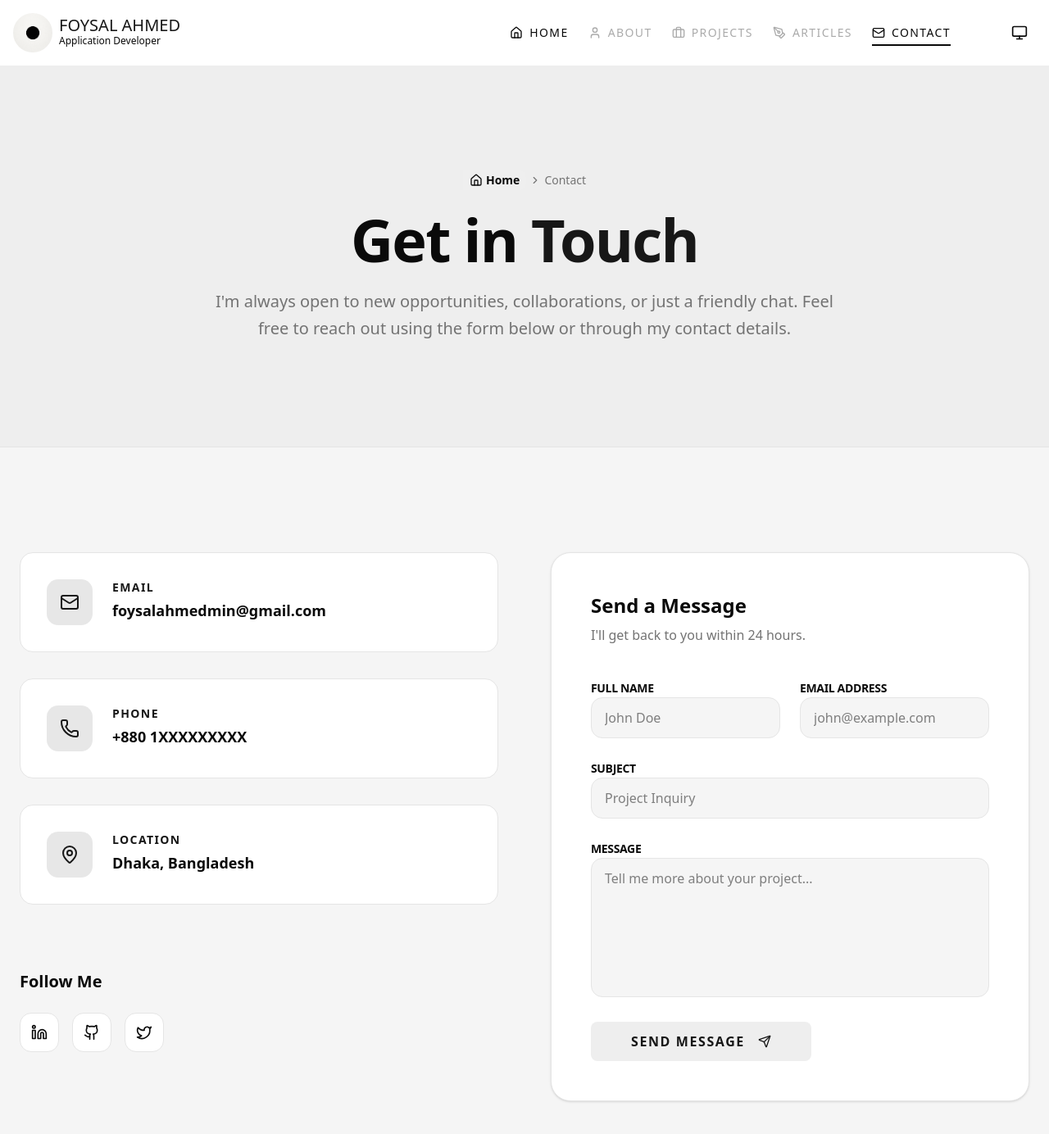
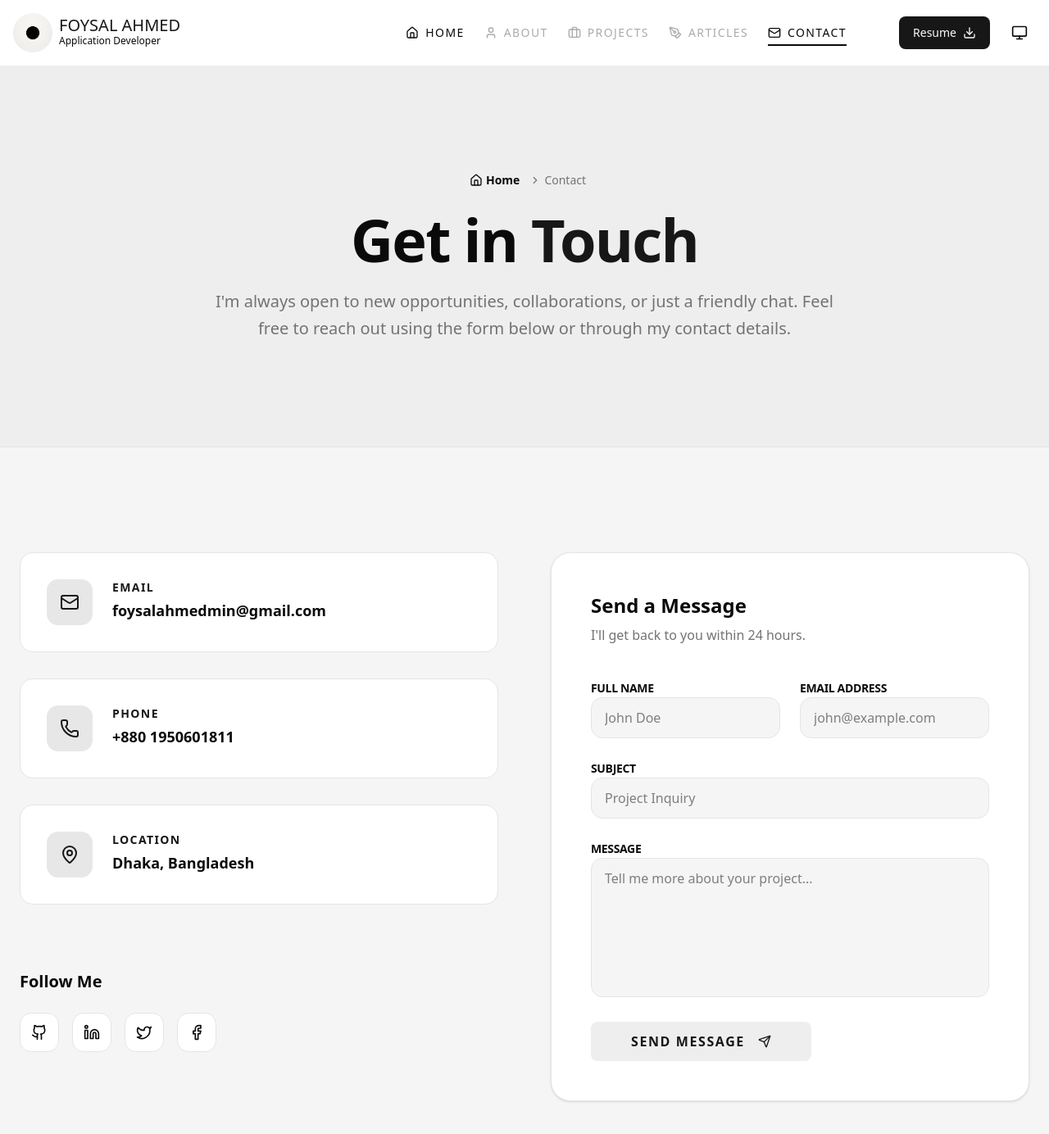
Before and after one commit to foysalahmedmin/foysalahmedmin-portfolio-next.js, a Next.js app: page /contact in a window 1280 px wide. Shown: the top 1384 px of the page at 82% size. Built offline with nearby package versions, Linux system fonts and the light colour scheme.

Commit message:
Update Header

```diff
--- a/src/components/(common)/contact-page/contact-content-section/index.tsx
+++ b/src/components/(common)/contact-page/contact-content-section/index.tsx
@@ -2,6 +2,7 @@
 
 import { Button } from "@/components/ui/button";
 import {
+  Facebook,
   Github,
   Linkedin,
   Mail,
@@ -22,8 +23,8 @@ const contactInfo = [
   {
     icon: <Phone className="size-6" />,
     label: "Phone",
-    value: "+880 1XXXXXXXXX",
-    href: "tel:+8801XXXXXXXXX",
+    value: "+880 1950601811",
+    href: "tel:+8801950601811",
   },
   {
     icon: <MapPin className="size-6" />,
@@ -35,14 +36,21 @@ const contactInfo = [
 
 const socials = [
   {
+    icon: <Github className="size-5" />,
+    href: "https://github.com/foysalahmedmin",
+  },
+  {
     icon: <Linkedin className="size-5" />,
     href: "https://www.linkedin.com/in/foysalahmedmin/",
   },
   {
-    icon: <Github className="size-5" />,
-    href: "https://github.com/foysalahmedmin",
+    icon: <Twitter className="size-5" />,
+    href: "https://twitter.com/foysalahmedmin",
   },
-  { icon: <Twitter className="size-5" />, href: "#" },
+  {
+    icon: <Facebook className="size-5" />,
+    href: "https://facebook.com/foysalahmedmin",
+  },
 ];
 
 const ContactContentSection = () => {
--- a/src/components/partials/Header/index.tsx
+++ b/src/components/partials/Header/index.tsx
@@ -9,6 +9,7 @@ import { useAppDispatch, useAppSelector } from "@/redux/hooks";
 import { toggleTheme } from "@/redux/slices/setting-slice";
 import {
   Briefcase,
+  Download,
   Home,
   Mail,
   Monitor,
@@ -314,6 +315,21 @@ const MobileNavigation: React.FC<{
             </Link>
           );
         })}
+        <Link
+          href="https://drive.google.com/file/d/1BUDGgWeCHh-p7gSUPGDGzGRMUrfWpHAe/view?usp=sharing"
+          target="_blank"
+          className={cn(
+            "hover:text-primary text-4xl font-black tracking-tight transition-all duration-500",
+            isOpen ? "translate-y-0 opacity-100" : "translate-y-10 opacity-0"
+          )}
+          style={{ transitionDelay: `${navLinks.length * 100}ms` }}
+          onClick={onClose}
+        >
+          <span className="flex items-center gap-4">
+            <Download className="size-8 stroke-[2.5]" />
+            Resume
+          </span>
+        </Link>
       </nav>
 
       <div
@@ -411,6 +427,15 @@ const Header: React.FC<HeaderProps> = ({ className }) => {
           />
 
           <div className="flex items-center gap-2 lg:gap-4">
+            <Link
+              href="https://drive.google.com/file/d/1BUDGgWeCHh-p7gSUPGDGzGRMUrfWpHAe/view?usp=sharing"
+              target="_blank"
+              className="hidden sm:inline-flex"
+            >
+              <Button asChild={true}>
+                Resume <Download className="size-4" />
+              </Button>
+            </Link>
             <ThemeToggler />
             <MobileMenuButton
               isOpen={isMobileMenuOpen}
--- a/src/components/partials/header/index.tsx
+++ b/src/components/partials/header/index.tsx
@@ -9,6 +9,7 @@ import { useAppDispatch, useAppSelector } from "@/redux/hooks";
 import { toggleTheme } from "@/redux/slices/setting-slice";
 import {
   Briefcase,
+  Download,
   Home,
   Mail,
   Monitor,
@@ -314,6 +315,21 @@ const MobileNavigation: React.FC<{
             </Link>
           );
         })}
+        <Link
+          href="https://drive.google.com/file/d/1BUDGgWeCHh-p7gSUPGDGzGRMUrfWpHAe/view?usp=sharing"
+          target="_blank"
+          className={cn(
+            "hover:text-primary text-4xl font-black tracking-tight transition-all duration-500",
+            isOpen ? "translate-y-0 opacity-100" : "translate-y-10 opacity-0"
+          )}
+          style={{ transitionDelay: `${navLinks.length * 100}ms` }}
+          onClick={onClose}
+        >
+          <span className="flex items-center gap-4">
+            <Download className="size-8 stroke-[2.5]" />
+            Resume
+          </span>
+        </Link>
       </nav>
 
       <div
@@ -411,6 +427,15 @@ const Header: React.FC<HeaderProps> = ({ className }) => {
           />
 
           <div className="flex items-center gap-2 lg:gap-4">
+            <Link
+              href="https://drive.google.com/file/d/1BUDGgWeCHh-p7gSUPGDGzGRMUrfWpHAe/view?usp=sharing"
+              target="_blank"
+              className="hidden sm:inline-flex"
+            >
+              <Button asChild={true}>
+                Resume <Download className="size-4" />
+              </Button>
+            </Link>
             <ThemeToggler />
             <MobileMenuButton
               isOpen={isMobileMenuOpen}
```
Lines whose indentation alone changed are shown as unchanged.
